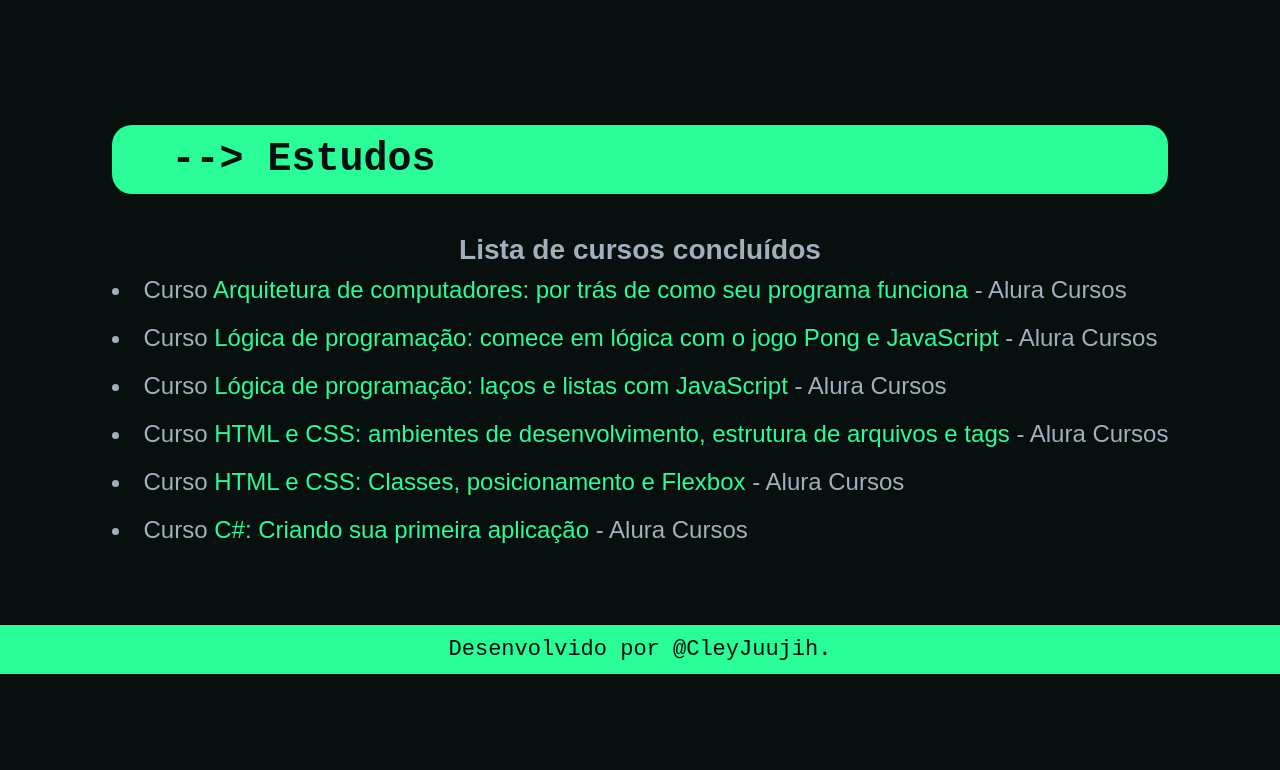
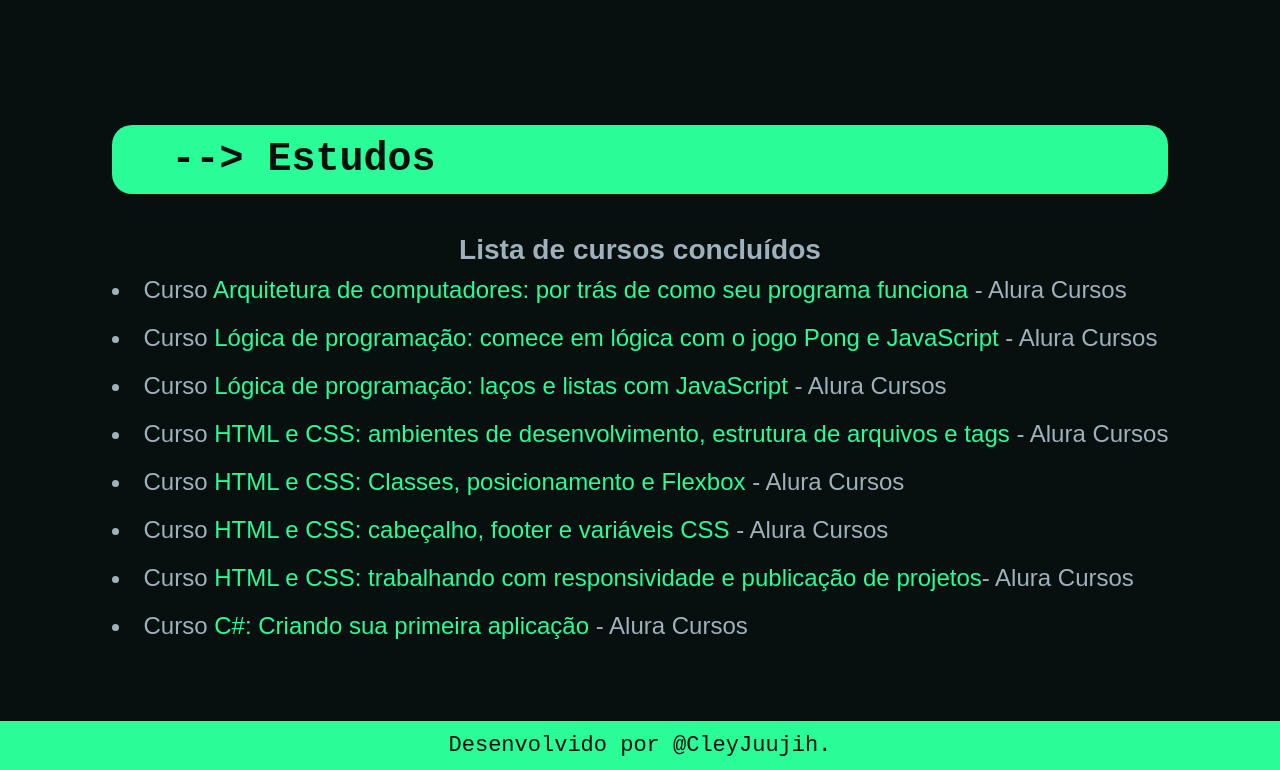
Before and after one commit to CleyJuujih/cleyjuujih-portfolio, a plain HTML site: page curriculo.html in a window 1280 px wide. Shown: the part 1042-1812 px from the top of the page. Before the commit the page ends 1716 px from the top, so only its background shows below. Drawn offline with Linux system fonts and the light colour scheme.

Commit message:
Add files via upload

```diff
--- a/curriculo.html
+++ b/curriculo.html
@@ -67,6 +67,14 @@
                         class="curriculo__apresentacao__conteudo__link">
                         HTML e CSS: Classes, posicionamento e Flexbox</a> - Alura Cursos</li>
                 <li class="curriculo__apresentacao__conteudo__lista">Curso <a
+                        href="https://cursos.alura.com.br/user/cleidsonj787/course/html-css-cabecalho-footer-variaveis-css/certificate"
+                        class="curriculo__apresentacao__conteudo__link">
+                        HTML e CSS: cabeçalho, footer e variáveis CSS</a> - Alura Cursos</li>
+                <li class="curriculo__apresentacao__conteudo__lista">Curso <a
+                        href="https://cursos.alura.com.br/user/cleidsonj787/course/html-css-responsividade-publicacao-projetos/certificate"
+                        class="curriculo__apresentacao__conteudo__link">
+                        HTML e CSS: trabalhando com responsividade e publicação de projetos</a>- Alura Cursos</li>
+                <li class="curriculo__apresentacao__conteudo__lista">Curso <a
                         href="https://cursos.alura.com.br/user/cleidsonj787/course/csharp-criando-primeira-aplicacao/certificate"
                         class="curriculo__apresentacao__conteudo__link">
                         C#: Criando sua primeira aplicação</a> - Alura Cursos</li>
```
